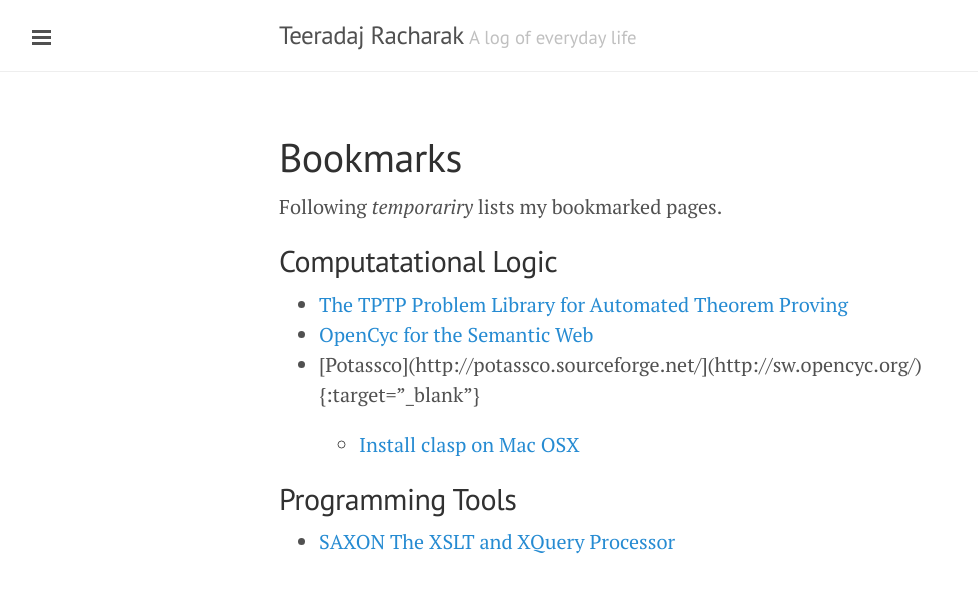
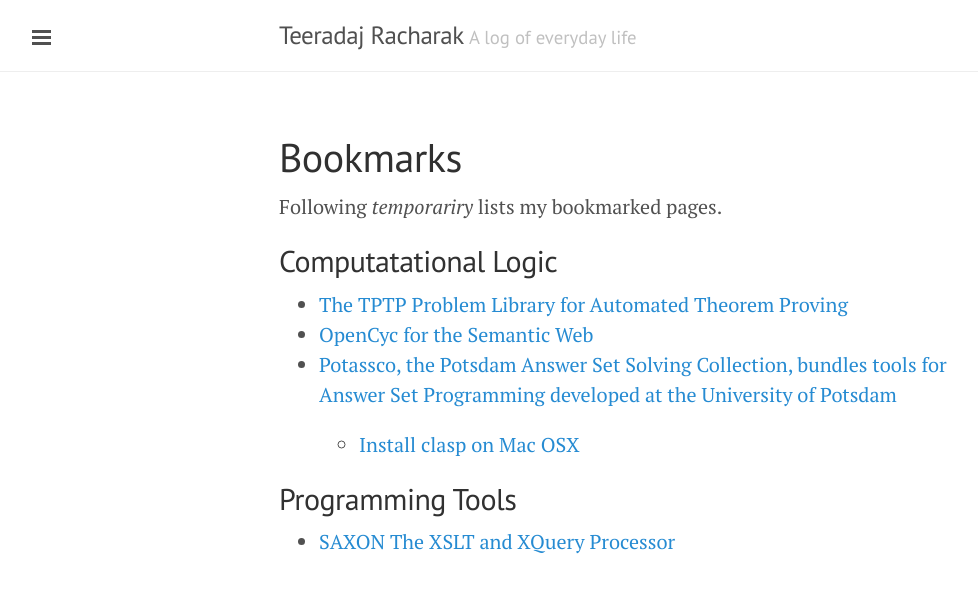
Before and after one commit to xlives/xlives.github.io, a Jekyll site: the page built from bookmarks.markdown, in a window 1280 px wide. Shown: the top 593 px of the page, without its empty margins (1-979 px from the left). Built offline with Jekyll 4.4.1, drawn with Linux system fonts in a browser that asks for light colours.

Commit message:
Update bookmarks.markdown

```diff
--- a/bookmarks.markdown
+++ b/bookmarks.markdown
@@ -10,7 +10,7 @@ Following *temporariry* lists my bookmarked pages.
 * [The TPTP Problem Library
 for Automated Theorem Proving](http://www.cs.miami.edu/~tptp/){:target="_blank"}
 * [OpenCyc for the Semantic Web](http://sw.opencyc.org/){:target="_blank"}
-* [Potassco](http://potassco.sourceforge.net/](http://sw.opencyc.org/){:target="_blank"}
+* [Potassco, the Potsdam Answer Set Solving Collection, bundles tools for Answer Set Programming developed at the University of Potsdam](http://potassco.sourceforge.net/){:target="_blank"}
 
   * [Install clasp on Mac OSX](http://macappstore.org/clasp/){:target="_blank"}
 
```
